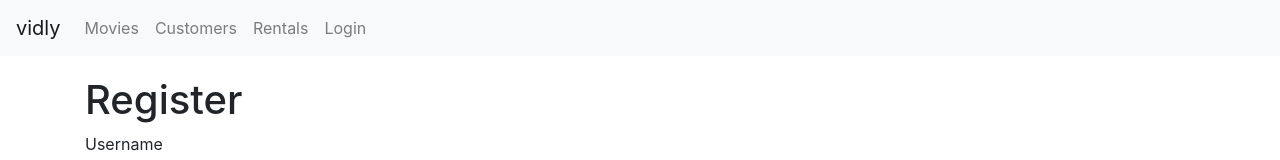
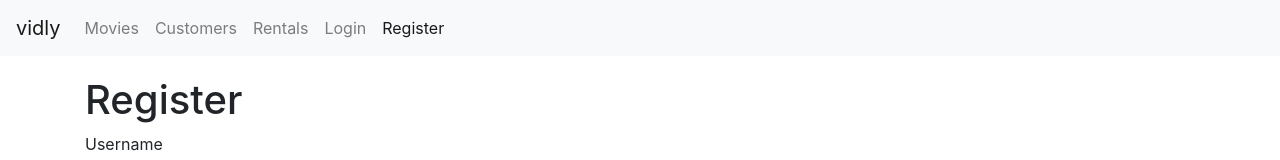
Before and after one commit to jhadev/vidly, a React (Create React App) app: page /register in a window 1280 px wide. Shown: the top 160 px of the page. Built offline with nearby package versions, Linux system fonts and the light colour scheme; what raven-js would draw is missing.

Commit message:
register

```diff
--- a/src/components/NavBar.jsx
+++ b/src/components/NavBar.jsx
@@ -40,6 +40,11 @@
               Login
             </NavLink>
           </li>
+          <li className="nav-item">
+            <NavLink className="nav-link" to="/register">
+              Register
+            </NavLink>
+          </li>
         </ul>
       </div>
     </nav>
--- a/src/components/RegisterForm.jsx
+++ b/src/components/RegisterForm.jsx
@@ -25,7 +25,9 @@
 
   doSubmit = async () => {
     try {
-      await userService.register(this.state.data);
+      const response = await userService.register(this.state.data);
+      localStorage.setItem("token", response.headers["x-auth-token"]);
+      this.props.history.push("/");
     } catch (err) {
       if (err.response && err.response.status === 400) {
         const errors = { ...this.state.errors };
```
